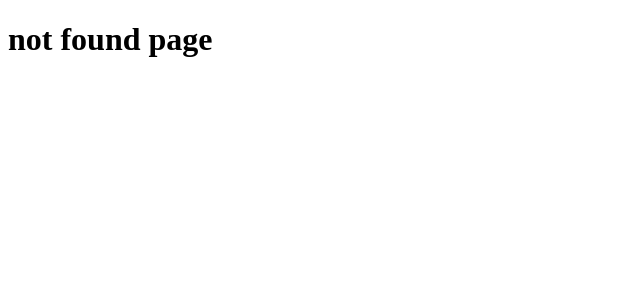
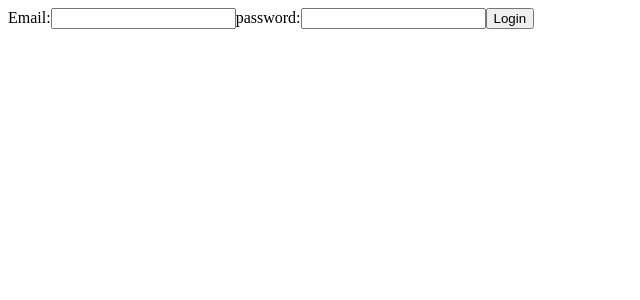
Before and after one commit to antonyxs28/estudando-react-, a React (Vite) app: page /login in a window 1280 px wide. Before the commit this address had no page. Shown: the top 300 px of the page, without its empty margins (0-640 px from the left). Built offline with nearby package versions, Linux system fonts and the light colour scheme.

Commit message:
feat: adicionando login, useState

```diff
--- a/src/pages/dashboard/index.tsx
+++ b/src/pages/dashboard/index.tsx
@@ -1,3 +1,9 @@
 export function Dashboard() {
-  return <h1>Dashboard</h1>;
+  return (
+    <div>
+      <h1>Dashboard</h1>
+      <p>Welcome to your dashboard</p>
+      <button>Logout</button>
+    </div>
+  )
 }
--- /dev/null
+++ b/src/pages/index.tsx
@@ -0,0 +1,12 @@
+import { NavLink } from "react-router-dom";
+
+export function HomePage() {
+  return (
+    <div>
+      <h1>home</h1>
+      <div>
+        <NavLink to="/login" >login</NavLink>
+      </div>
+    </div>
+  );
+}
--- /dev/null
+++ b/src/pages/login/index.tsx
@@ -0,0 +1,27 @@
+import { useState } from "react"
+
+export function Login() {
+  // mundaça de estado
+  const [email, setEmail] = useState<string>()
+  const [password, setPassword] = useState<string>()
+
+  const handleLogin = () => {
+    // fazer a chamada para o backend para logar
+    console.log('Login', email, password)
+  }
+
+  return (
+    <div>
+      <form>
+        <label htmlFor="email">Email:</label>
+        <input type="email" id="email" name="email" value={email} onChange={(e) => setEmail(e.target.value)}/>
+        <label htmlFor="password">password:</label>
+        <input type="password" id="password" name="password" value={password} onChange={(e) => setPassword(e.target.value)}/>
+
+        <button type="button" onClick={handleLogin}>
+          Login
+        </button>
+      </form>
+    </div>
+  )
+}
--- a/src/routes/index.tsx
+++ b/src/routes/index.tsx
@@ -1,12 +1,16 @@
 import { BrowserRouter, Route, Routes } from "react-router-dom";
 import { Dashboard } from "../pages/dashboard";
 import { NotFound } from "../pages/not-found";
+import { HomePage } from "../pages";
+import { Login } from "../pages/login";
 
 export function Routers() {
   return (
     <BrowserRouter>
       <Routes>
-        <Route path="/" element={<Dashboard />} />
+        <Route path="/" element={<HomePage />} />
+        <Route path="/login" element={<Login />} />
+        <Route path="/dashboard" element={<Dashboard />} />
         <Route path="*" element={<NotFound />} />
       </Routes>
     </BrowserRouter>
```
